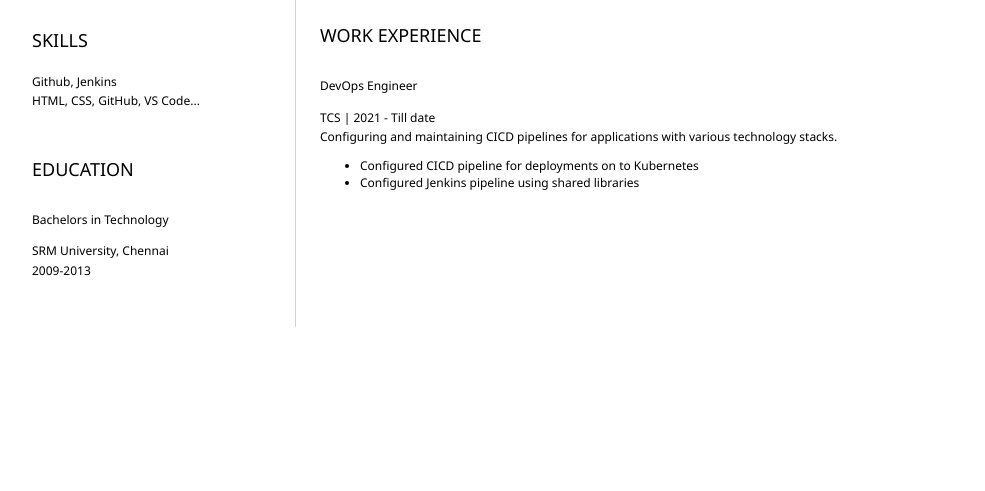
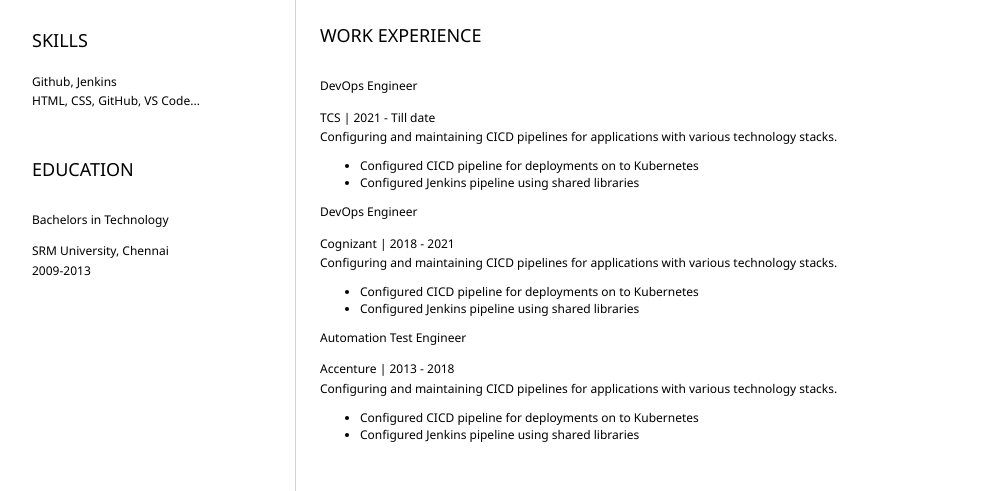
Before and after one commit to imsandeepreddy/resume, a plain HTML site: page index.html in a window 1280 px wide. Shown: the part 329-820 px from the top of the page, without its empty margins (152-1137 px from the left). Drawn offline with Linux system fonts and the light colour scheme.

Commit message:
added exp

```diff
--- a/index.html
+++ b/index.html
@@ -70,6 +70,30 @@
                             <li>Configured Jenkins pipeline using shared libraries</li>
 
                     </ul>
+					<h3>DevOps Engineer</h3>
+                    <p>
+                            Cognizant | 2018 - 2021
+                    </p>
+                    <p>
+                            Configuring and maintaining CICD pipelines for applications with various technology stacks.
+                    </p>
+                    <ul>
+                            <li>Configured CICD pipeline for deployments on to Kubernetes</li>
+                            <li>Configured Jenkins pipeline using shared libraries</li>
+
+                    </ul>
+					<h3>Automation Test Engineer</h3>
+                    <p>
+                            Accenture | 2013 - 2018
+                    </p>
+                    <p>
+                            Configuring and maintaining CICD pipelines for applications with various technology stacks.
+                    </p>
+                    <ul>
+                            <li>Configured CICD pipeline for deployments on to Kubernetes</li>
+                            <li>Configured Jenkins pipeline using shared libraries</li>
+
+                    </ul>
 				</section>
 			</article>
 		</main>
```
